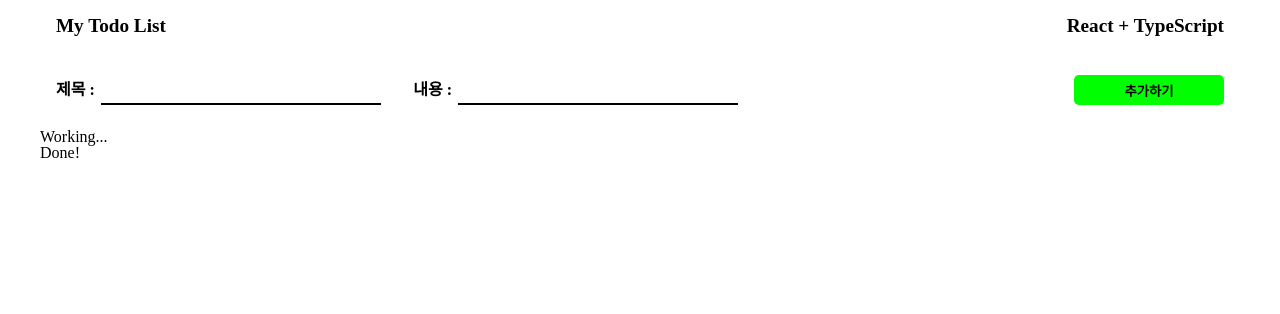
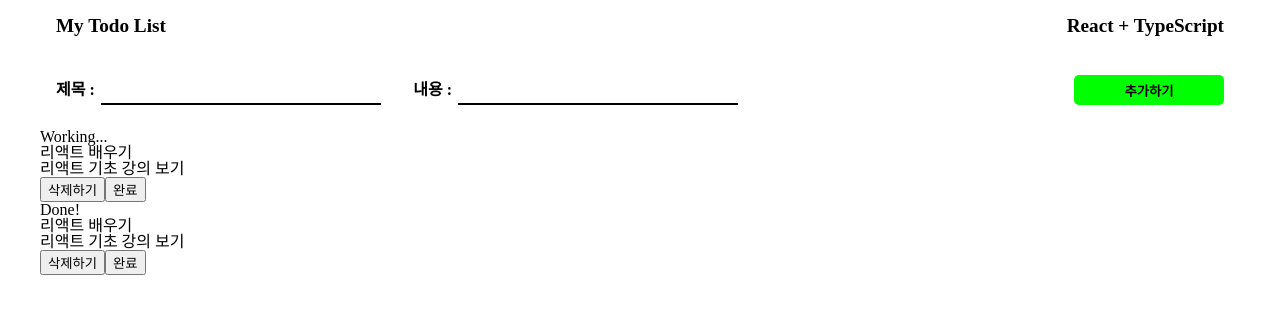
Before and after one commit to ugyobppang/sparta-typescript-todo-list, a React (Vite) app: page / in a window 1280 px wide. Shown: the top 314 px of the page. Built offline with nearby package versions, Linux system fonts and the light colour scheme.

Commit message:
feat: TodoItem 컴포넌트 생성

```diff
--- /dev/null
+++ b/src/components/todo/TodoItem.tsx
@@ -0,0 +1,22 @@
+import { Todo } from '../../types/interfaceTodo';
+
+interface TodoItemProps {
+  todo: Todo;
+}
+
+export default function TodoItem({ todo }: TodoItemProps) {
+  const { id, title, content, isDone } = todo;
+
+  return (
+    <li>
+      <article>
+        <h3>{title}</h3>
+        <p>{content}</p>
+        <div>
+          <button>삭제하기</button>
+          <button>완료</button>
+        </div>
+      </article>
+    </li>
+  );
+}
--- a/src/components/todo/TodoList.tsx
+++ b/src/components/todo/TodoList.tsx
@@ -1,4 +1,5 @@
 import { Todo } from '../../types/interfaceTodo';
+import TodoItem from './TodoItem';
 
 interface TodoListProps {
   todos: Todo[];
@@ -11,7 +12,7 @@ export default function TodoList({ todos, listTitle }: TodoListProps) {
       <h2>{listTitle}</h2>
       <ul>
         {todos.map((todo) => (
-          <li key={todo.id}></li>
+          <TodoItem key={todo.id} todo={todo} />
         ))}
       </ul>
     </section>
```
